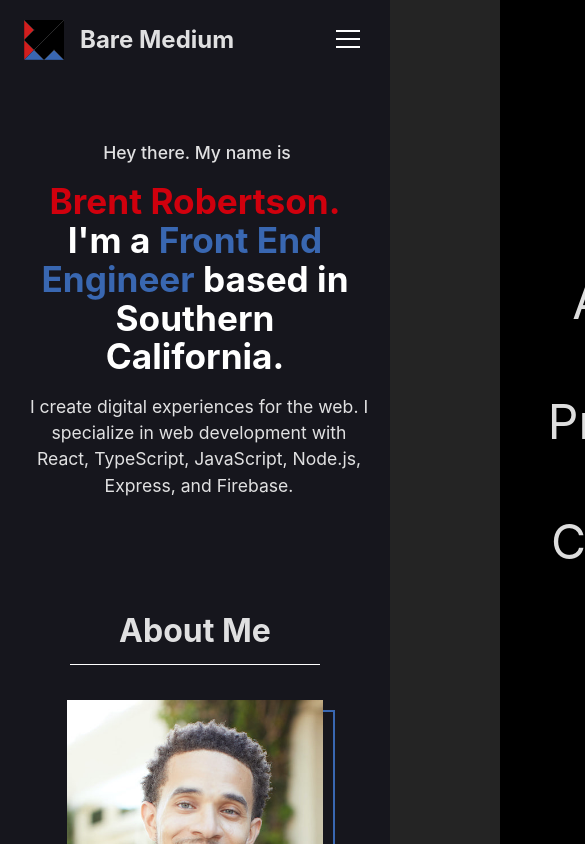
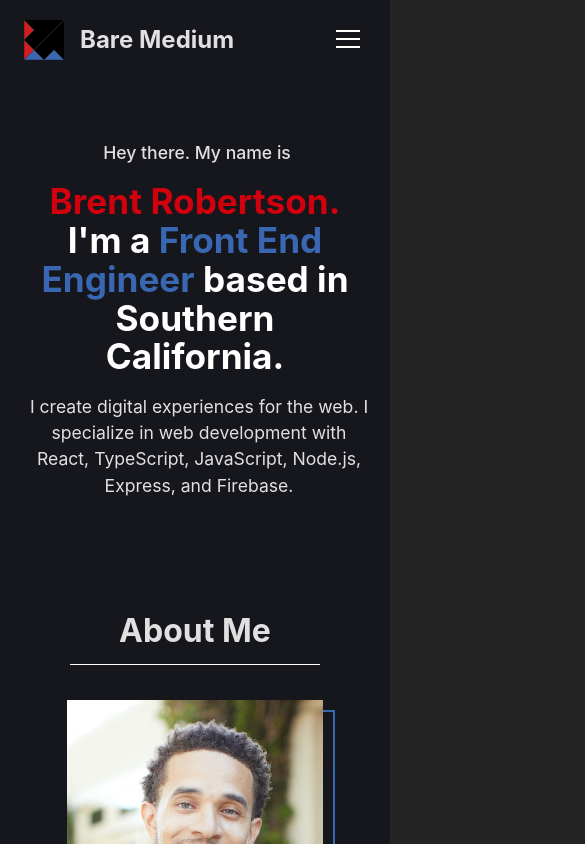
Before and after one commit to brobertson3/baremedium.webapp.react, a React (Vite) app: page / in a window 390 px wide. Shown: the top 844 px of the page, 585 px wide, since content can reach past the window. Built offline with nearby package versions, Linux system fonts and the light colour scheme.

Commit message:
Fixed toggling of position causing UI to break on mobile phone browser

```diff
--- a/src/components/app/App.tsx
+++ b/src/components/app/App.tsx
@@ -32,11 +32,11 @@ function App() {
 
     if (mainDivRef?.current) {
       if (isMobileNavItem) {
-        mainDivRef.current.style.position = !mobileMenuShow ? 'fixed' : 'static'
+        mainDivRef.current.style.position = !mobileMenuShow ? 'fixed' : 'relative'
         setMobileMenuShow(!mobileMenuShow)
         setNoScroll(!mobileMenuShow)
       } else {
-        mainDivRef.current.style.position = 'static'
+        mainDivRef.current.style.position = 'relative'
       }
     }
 
--- a/src/components/app/app-style.tsx
+++ b/src/components/app/app-style.tsx
@@ -7,7 +7,7 @@ interface IMainDivProps {
 export const MainDiv = styled.div<IMainDivProps>`
   background-color: #16161D;
   padding: 16px 32px;
-  position: static;
+  position: relative;
   overflow-x: hidden;
 
   @media (max-width: 600px) {
```
